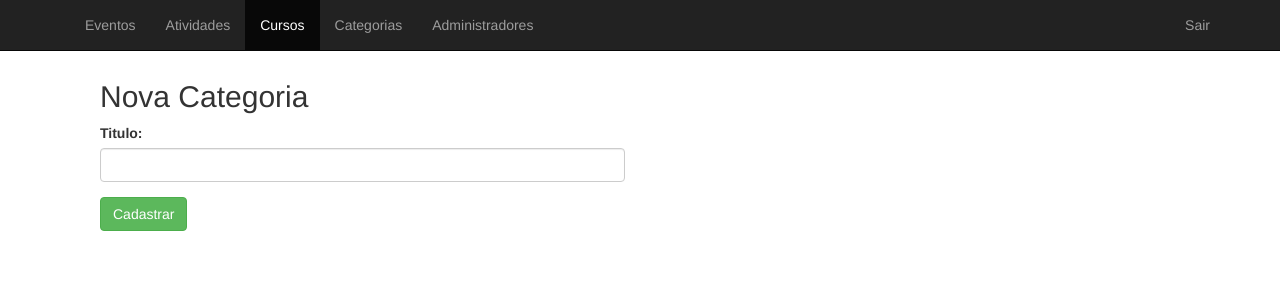
After one commit to UEMGNUPSI/UemgEventos, a PHP site: page /painel/categoria.php in a window 1280 px wide. The commit adds this page. Shown: the top 300 px of the page. Run offline with PHP 8.4, Linux system fonts and the light colour scheme; a user stored in the database is signed in; some libraries are stand-ins or nearby versions.

Commit message:
Tela de categoria funcionando 100%. Sql atualizado para categorias (plural)

```diff
--- /dev/null
+++ b/painel/categoria.php
@@ -0,0 +1,126 @@
+<?php
+
+
+session_start();
+
+require_once('../bd.class.php');
+
+if(!isset($_SESSION['usuario']) || $_SESSION['admin'] == false){
+	header("Location: /UemgEventos/index.php");
+}
+
+$objBd = new bd();
+$link = $objBd->conecta_mysql();
+
+if(isset($_GET['erro_categoria'])){
+		$erro_categoria = $_GET['erro_categoria'];
+}else{
+	$erro_categoria = 0;
+}
+
+$titulo = "";
+
+if(isset($_GET['id'])){
+	$id = $_GET['id'];
+
+	$sql = "SELECT titulo from categorias where id = $id ";
+	if($resultado_id = mysqli_query($link, $sql)){
+		$dados = mysqli_fetch_array($resultado_id);
+		if(isset($dados['titulo'])){
+			$titulo = $dados['titulo'];
+		}
+	}
+
+}else{
+	$id = -1;
+}
+
+
+
+?>
+
+<!DOCTYPE html>
+<html>
+<head>
+	<title>Categorias</title>
+
+	<link rel="stylesheet" href="../bootstrap/css/bootstrap.min.css">
+	<link rel="stylesheet" type="text/css" href="estilo.css">
+</head>
+<body>
+<?php
+  if($erro_categoria == 1){
+  ?>
+  <div class="alert alert-danger" role="alert">
+      <button type="button" class="close" data-dismiss="alert">&times;</button>
+      <strong>Erro ao Cadastrar! </strong> Categoria já existente!
+    </div>
+  <?php
+  }
+
+ ?>
+<nav class="navbar navbar-inverse navbar-custom  navbar-fixed-top">
+	<div class="container">
+
+	<!-- header -->
+        <div class="navbar-header">
+
+        <!-- botao toggle-->
+        <button type="button" class="navbar-toggle collapsed" data-toggle="collapse" data-target="#barra-navegacao">
+          <span class="sr-only">alternar navegação</span>
+          <span class="icon-bar"></span>
+          <span class="icon-bar"></span>
+          <span class="icon-bar"></span>
+        </button>
+
+        </div>
+
+		<div class="collapse navbar-collapse" id="barra-navegacao">
+		<ul class="nav navbar-nav ">
+	          	<li><a href="eventos.php">Eventos</a></li>
+	          	<li><a href="atividades.php">Atividades</a></li>
+	          	<li  class="active"><a href="cursos.php">Cursos</a></li>
+	            <li><a href="categorias.php">Categorias</a></li>
+	            <li><a href="administradores.php">Administradores</a></li>
+
+
+	          </ul>
+		<ul class="nav navbar-nav navbar-right">
+			<li><a href="/UemgEventos/sair.php">Sair</a></li>
+		</ul>
+	</div>
+	</div>
+</nav>
+
+<div class="container">
+	<div class="col-md-12">
+
+		<form method="post" <?php if($id == -1){ echo "action='registrar_categoria.php'";}else{ echo "action='atualizar_categoria.php?id=".$id."'";} ?> >
+		<div class="col-md-6">
+		<?php if($id == -1){
+		 echo "<h2>Nova Categoria</h2>";
+		}else{
+			echo "<h2>Editar Categoria</h2>";
+		}
+		  ?>
+
+			<div class="form-group">
+				<label for="titulo">Titulo: </label>
+				<input type="text" id="titulo" name="titulo" <?php echo "value='$titulo'" ?> class="form-control" required="true">
+			</div>
+		<button class="btn btn-success"><?php if($id == -1){ echo "Cadastrar";}else{ echo "Atualizar";} ?></button>
+
+		</div>
+		</form>
+	</div>
+</div>
+
+
+
+<!-- jQuery (necessary for Bootstrap's JavaScript plugins) -->
+<script src="https://ajax.googleapis.com/ajax/libs/jquery/1.11.3/jquery.min.js"></script>
+
+<!-- Include all compiled plugins (below), or include individual files as needed -->
+<script src="../bootstrap/js/bootstrap.min.js"></script>
+</body>
+</html>
--- a/sql_eventos.sql
+++ b/sql_eventos.sql
@@ -20,7 +20,7 @@ USE `Uemg_Eventos` ;
 -- -----------------------------------------------------
 -- Table `Uemg_Eventos`.`categoria`
 -- -----------------------------------------------------
-CREATE TABLE IF NOT EXISTS `Uemg_Eventos`.`categoria` (
+CREATE TABLE IF NOT EXISTS `Uemg_Eventos`.`categorias` (
   `id` INT NOT NULL AUTO_INCREMENT,
   `titulo` VARCHAR(45) NOT NULL,
   PRIMARY KEY (`id`))
```
Also changed, not shown: painel/apagar_categoria.php (added, +22 -0 lines), painel/atualizar_categoria.php (added, +22 -0 lines), painel/categorias.php (+115 -10 lines), painel/registrar_categoria.php (added, +46 -0 lines).
